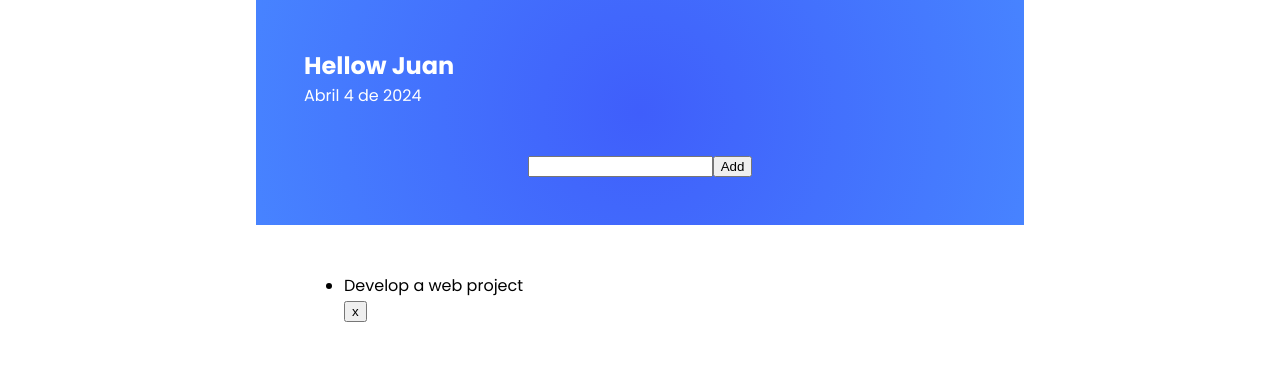
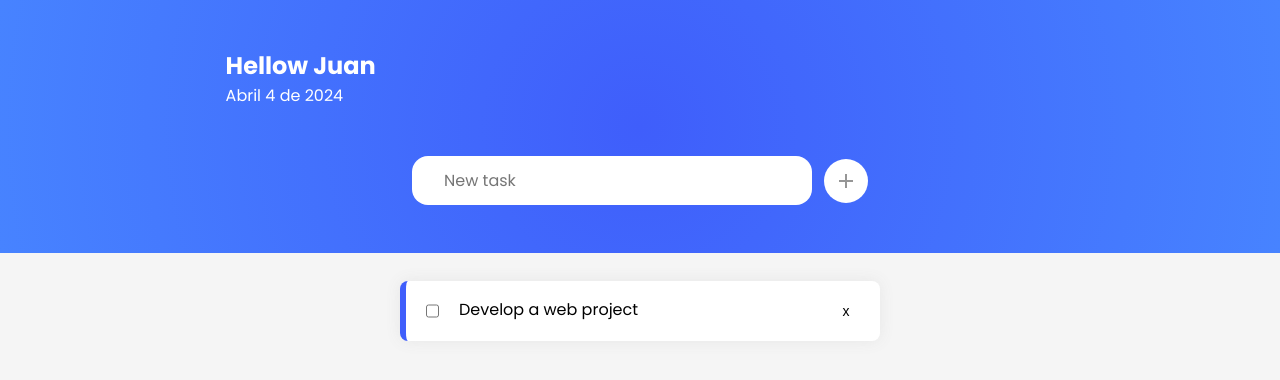
Before and after one commit to JuanFelipeRomero/to_do_list, a plain HTML site: page index.html in a window 1280 px wide. Drawn offline with Linux system fonts and the light colour scheme.

Commit message:
Estilos terminados, falta funcionalidad

```diff
--- a/index.html
+++ b/index.html
@@ -16,17 +16,19 @@
                 <p>Abril 4 de 2024</p>
             </div>
             <div class="firstSection__inputContainer">
-                <input type="text" name="taks" id="taskInput" class="inputContainer__input">
-                <button class="inputContainer__button" id="AddButton">Add</button>
+                <input type="text" name="taks" id="taskInput" class="inputContainer__input" placeholder="New task">
+                <button class="inputContainer__button" id="AddButton"><img src="/public/assets/logos/plus.svg" alt=""></button>
             </div>
 
         </section>
 
         <section class="taskscContainer">
-            <ul class="taskscContainer__tasksList">
-                <li class="taskList__task>
-                    <input type="checkbox" class="task__CheckBox">
-                    <p class="">Develop a web project</p>
+            <ul class="tasksContainer__tasksList">
+                <li class="taskList__task">
+                    <div class="task__checkbox">
+                        <input type="checkbox" class="task__CheckBox">
+                        <p class="">Develop a web project</p>
+                    </div>
                     <button class="task__deleteButton">x</button>
                 </li>
                 <!-- tasks -->
--- a/src/styles.css
+++ b/src/styles.css
@@ -5,7 +5,7 @@
     --poppins: "Poppins", sans-serif;
 
     /*Colors*/
-
+    --blue: rgb(63,94,251);
 
     /**/
 }
@@ -17,17 +17,18 @@
 
 body {
     font-family: var(--poppins);
+    background-color: rgb(245, 245, 245);
 }
 
 /*Styles*/
 
 .container {
-    width: 60%;
+    width: 100%;
     margin: auto;
 }
 
-.firstSection, .taskscContainer {
-    width: 100%;
+.firstSection {
+    width: 100;
     padding: 48px;
 }
 
@@ -38,10 +39,80 @@ body {
     color: white;
 }
 
+.firstSection__welcomeTexts {
+    width: 70%;
+    margin: auto;
+}
+
 .firstSection__inputContainer {
     width: 100%;
     margin: auto;
     margin-top: 48px;
     display: flex;
     justify-content: center;
+    align-items: center;
+    gap: 12px;
 }
+
+.firstSection__inputContainer > input {
+    width: 400px;
+    padding: 12px 32px;
+    border-radius: 16px;
+    border: none;
+    font-size: 16px;
+    font-family: var(--poppins);
+}
+
+.firstSection__inputContainer > button {
+    display: flex;
+    justify-content: center;
+    align-items: center;
+    border: none;
+    background-color: white;
+    width: 44px;
+    height: 44px;
+    border-radius: 50%;
+    font-size: 28px;
+    color: var(--blue);
+}
+
+.firstSection__inputContainer > button:hover {
+    background-color: rgb(233, 233, 233);
+}
+
+
+.tasksContainer__tasksList {
+    margin: 28px auto;
+    width: 480px;
+    padding: 0px;
+    list-style: none;
+}
+
+.task__checkbox {
+    display: flex;
+    gap: 20px;
+}
+
+.tasksContainer__tasksList > li{
+    width: 100%;
+    display: flex;
+    justify-content: space-between;
+    border-left: 6px solid var(--blue);
+    padding: 16px 20px;
+    background-color: white;
+    box-shadow: 0px 0px 15px rgb(230, 230, 230);
+    border-radius: 8px;
+}
+
+.tasksContainer__tasksList > li > button{
+    background-color: white;
+    border: none;
+    width: 28px;
+    height: 28px;
+    border-radius: 20px;
+    font-size: 14px;
+}
+
+.tasksContainer__tasksList > li > button:hover {
+    background-color: rgb(240, 240, 240);
+}
```
Also changed, not shown: public/assets/logos/plus.svg (added).
